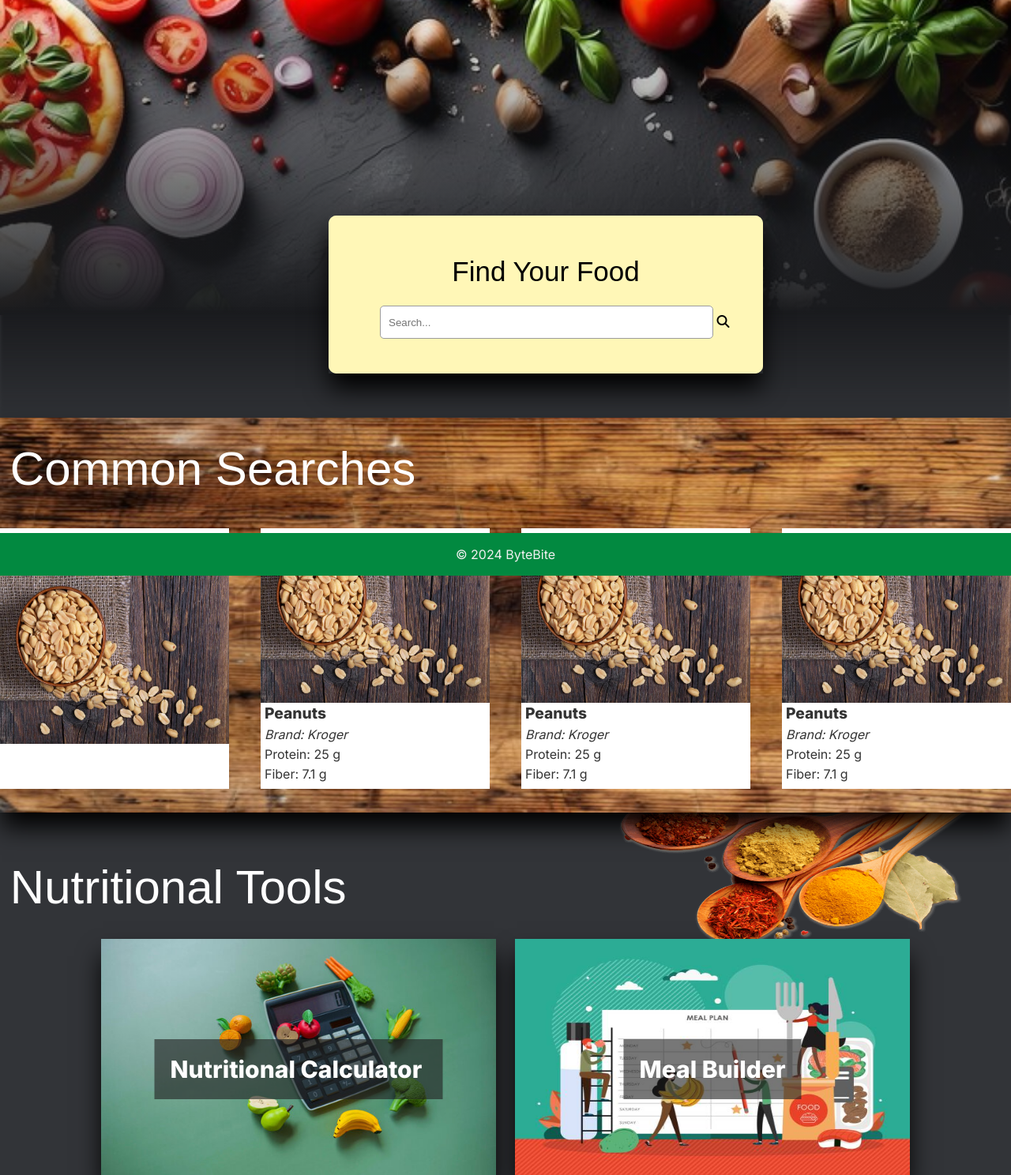
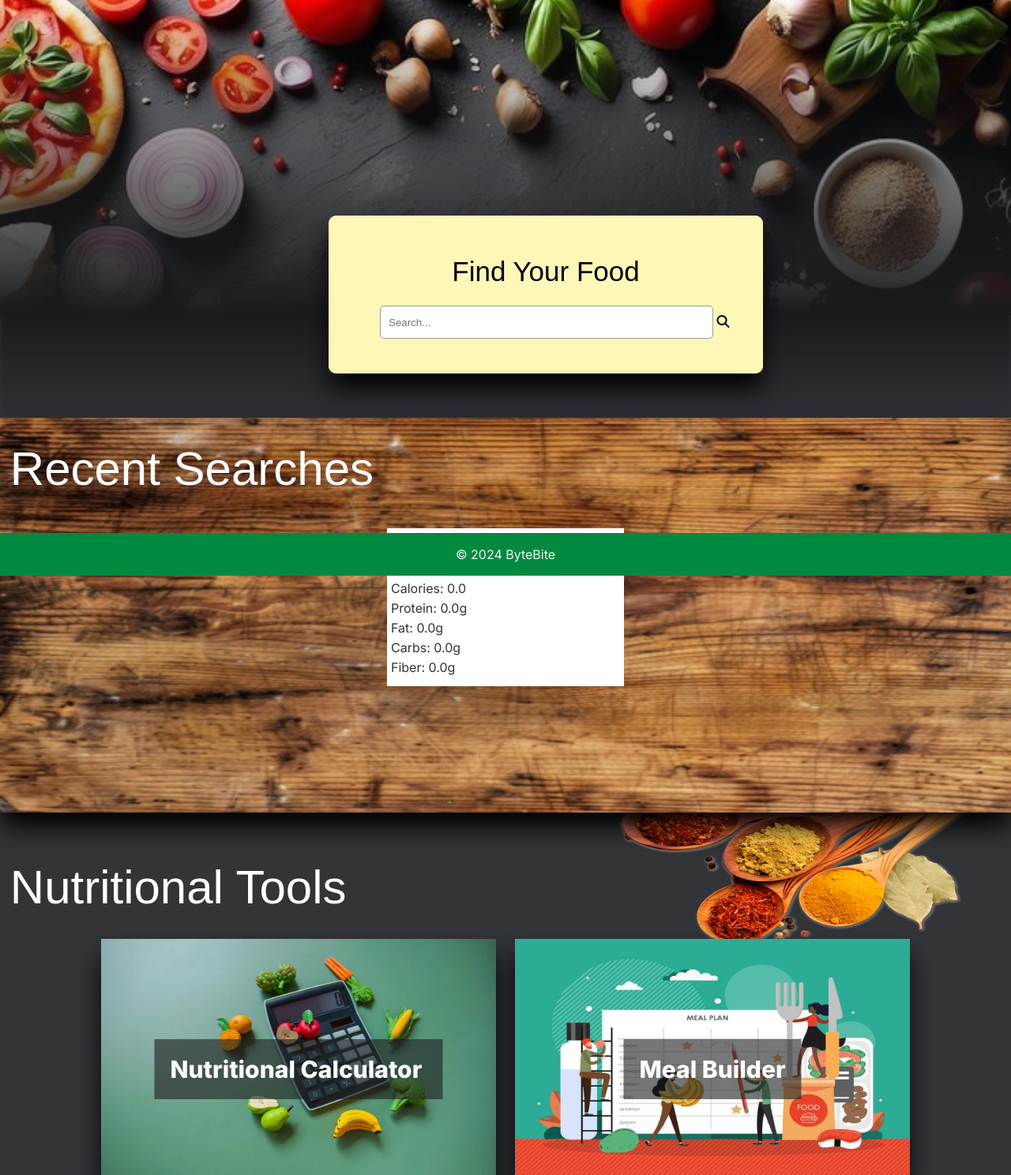
Before and after one commit to sarimeeps/bytebite, a Flask app: page / in a window 1280 px wide. Shown: the part 71-1559 px from the top of the page at 79% size. Run offline with Flask 3, Linux system fonts and the light colour scheme; some libraries are stand-ins or nearby versions.

Commit message:
recent-list and other adjustments

```diff
--- a/app.py
+++ b/app.py
@@ -22,10 +22,13 @@ app.secret_key = appConfig["FLASK SECRET"]
 email_regex = r'^[a-zA-Z0-9._%+-]+@[a-zA-Z0-9.-]+\.[a-zA-Z]{2,}$'
 password_regex = r'^(?=.*[a-z])(?=.*[A-Z])(?=.*\d)(?=.*[@$!%*?&])[A-Za-z\d@$!%*?&]{12,}$'
 
+recent_searches = []
+
 # Page Routes
 @app.get('/')
 def index():
-    return render_template('index.html')
+    recent = recent_searches
+    return render_template('index.html', recent=recent)
 
 @app.get('/about')
 def about_page():
@@ -140,6 +143,8 @@ def delete_meal(meal_id):
     delete_meal(meal_id)
     return redirect('/builder')
 
+# LIST FOR RECENT SEARCHES TO BE DISPLAYED IN INDEX
+
 @app.get('/food/<id>')
 def food(id):
     api_key = os.getenv('API_KEY')
@@ -157,18 +162,51 @@ def food(id):
 
         food_info = [nutrient for nutrient in data["foodNutrients"]
                      if nutrient["nutrient"]["id"] in nutrient_ids]
+
+        protein_info = next((nutrient for nutrient in food_info if nutrient["nutrient"]["id"] == 1003), None)
+        fiber_info = next((nutrient for nutrient in food_info if nutrient["nutrient"]["id"] == 1079), None)
+        calorie_info = next((nutrient for nutrient in food_info if nutrient["nutrient"]["id"] == 1008), None)
+        carbs_info = next((nutrient for nutrient in food_info if nutrient["nutrient"]["id"] == 1005), None)
+        fats_info = next((nutrient for nutrient in food_info if nutrient["nutrient"]["id"] == 1004), None)
+
+        protein = protein_info["amount"] if protein_info else 0.0
+        fiber = fiber_info["amount"] if fiber_info else 0.0
+        calorie = calorie_info["amount"] if calorie_info else 0.0
+        carbs = carbs_info["amount"] if carbs_info else 0.0
+        fats = fats_info["amount"] if fats_info else 0.0
+
+
+        if not any(food['id'] == data["fdcId"] for food in recent_searches):
+            recent_searches.append({
+                "id": data["fdcId"],
+                "name": food_name,
+                "brand": data.get("brandName", None),
+                "protein": protein,
+                "fiber": fiber,
+                "calorie": calorie,
+                "carbs" : carbs,
+                "fats" : fats
+            })
+
+        if len(recent_searches) > 4:
+            recent_searches.pop(0)
+
         if "brandName" in data and "ingredients" in data:
             food_brand = data["brandName"]
             food_ingredients = data["ingredients"]
             return render_template('food.html', food_info=food_info, food_name=food_name, food_brand=food_brand, food_ingredients=food_ingredients)
+
         if "brandName" in data:
             food_brand = data["brandName"]
             return render_template('food.html', food_info=food_info, food_name=food_name, food_brand=food_brand)
+
         if "ingredients" in data:
             food_ingredients = data["ingredients"]
             return render_template('food.html', food_info=food_info, food_name=food_name, food_ingredients=food_ingredients)
+
         if "brandName" not in data and "ingredients" not in data:
             return render_template('food.html', food_info=food_info, food_name=food_name)
+
     except requests.exceptions.RequestException as e:
         return jsonify(errMsg = str(e)), 500
 
@@ -209,32 +247,13 @@ def food_list():
     url = f'https://api.nal.usda.gov/fdc/v1/foods/list?api_key={api_key}'
 
     try:
-        # Get request for the API
         response = requests.get(url)
         response.raise_for_status()
-        data = response.json() # store API response in JSON
+        data = response.json()
         print(data)
         return data
     except requests.exceptions.RequestException as e:
-        # if theres an error with the request, an error message will be returned
         return jsonify(errMsg = str(e)), 500
-
-
-#Returns Information on a specific food item.
-#Food's fdcId is a required route parameter
-@app.get('/food/<id>')
-def food_info(id):
-    api_key = os.getenv('API_KEY')
-    url = f'https://api.nal.usda.gov/fdc/v1/food/{id}?api_key={api_key}'
-
-    try:
-        res = requests.get(url)
-        res.raise_for_status()
-        data = res.json()
-        return jsonify(data=data)
-    except requests.exceptions.RequestException as e:
-        return jsonify(errMsg = str(e)), 500
-
 
 
 # Starts the Flask application in debug mode
--- a/static/styles.css
+++ b/static/styles.css
@@ -513,7 +513,7 @@ button, input[type="submit"] {
     flex-direction: column;
     justify-content: center;
     width: 300px;
-    height: 330px;
+    height: 200px;
     background-color: white;
     margin: 0 20px;
 }
--- a/templates/_layout.html
+++ b/templates/_layout.html
@@ -24,7 +24,10 @@
         <div class="nav-right">
             <div class="nav-right-container">
                 <a href="{{ url_for('about_page') }}">About Us</a>
-                <input type="text" class="txt-box" placeholder="Search...">
+                <form action="/foodsearch/" method="POST">
+                    <input type="text" class="txt-box" name="query" placeholder="Search...">
+                    <label for="query"></label>
+                </form>
                 {% if not session['user'] %}
                 <a href="{{ url_for('login_page') }}">Login</a>
                 {% else %}
--- a/templates/index.html
+++ b/templates/index.html
@@ -15,7 +15,7 @@
                         <input type="text" class="txt-box" name="query" placeholder="Search...">
                         <label for="query"></label>
                         <button type="submit"><i class="fa-solid fa-magnifying-glass"></i></button>
-                    </form>
+                        </form>
                 </div>
             </div>
         </div>
@@ -26,49 +26,29 @@
             <div class="cutting-board-container">
                 <img class="cutting-board"src="/static/images/cutting-board.jpg" alt="cutting-board">
             </div>
-            <p>Common Searches</p>
+            <p>Recent Searches</p>
             <div class="food-cards-container">
+                {% if recent %}
+                    {% for food in recent %}
+                <a href="{{ url_for('food', id=food.id) }}">
                 <div class="food-card">
-                    <img src="/static/images/temp-pic.jpg" alt="food-img">
                     <div class="label-info">
                         <ul>
-
+                            <li class="food-label">Description: {{ food.name }}</li>
+                            <li class="food-brand">Brand: {{ food.brand }}</li>
+                            <li class="food-calorie">Calories: {{ food.calorie }}</li>
+                            <li class="food-protein">Protein: {{ food.protein }}g</li>
+                            <li class="food-carb">Fat: {{ food.fats }}g</li>
+                            <li class="food-carb">Carbs: {{ food.carbs }}g</li>
+                            <li class="food-fiber">Fiber: {{ food.fiber }}g</li>
                         </ul>
                     </div>
                 </div>
-                <div class="food-card">
-                    <img src="/static/images/temp-pic.jpg" alt="food-img">
-                    <div class="label-info">
-                        <ul>
-                            <li class="food-label">Peanuts</li>
-                            <li class="food-brand">Brand: Kroger</li>
-                            <li class="food-protein">Protein: 25 g</li>
-                            <li class="food-fiber">Fiber: 7.1 g</li>
-                        </ul>
-                    </div>
-                </div>
-                <div class="food-card">
-                    <img src="/static/images/temp-pic.jpg" alt="food-img">
-                    <div class="label-info">
-                        <ul>
-                            <li class="food-label">Peanuts</li>
-                            <li class="food-brand">Brand: Kroger</li>
-                            <li class="food-protein">Protein: 25 g</li>
-                            <li class="food-fiber">Fiber: 7.1 g</li>
-                        </ul>
-                    </div>
-                </div>
-                <div class="food-card">
-                    <img src="/static/images/temp-pic.jpg" alt="food-img">
-                    <div class="label-info">
-                        <ul>
-                            <li class="food-label">Peanuts</li>
-                            <li class="food-brand">Brand: Kroger</li>
-                            <li class="food-protein">Protein: 25 g</li>
-                            <li class="food-fiber">Fiber: 7.1 g</li>
-                        </ul>
-                    </div>
-                </div>
+            </a>
+                    {% endfor %}
+                {% else %}
+                <p>No Recent Searches Available</p>
+                {% endif %}
             </div>
         </div>
         <div class="tools-container">
```
